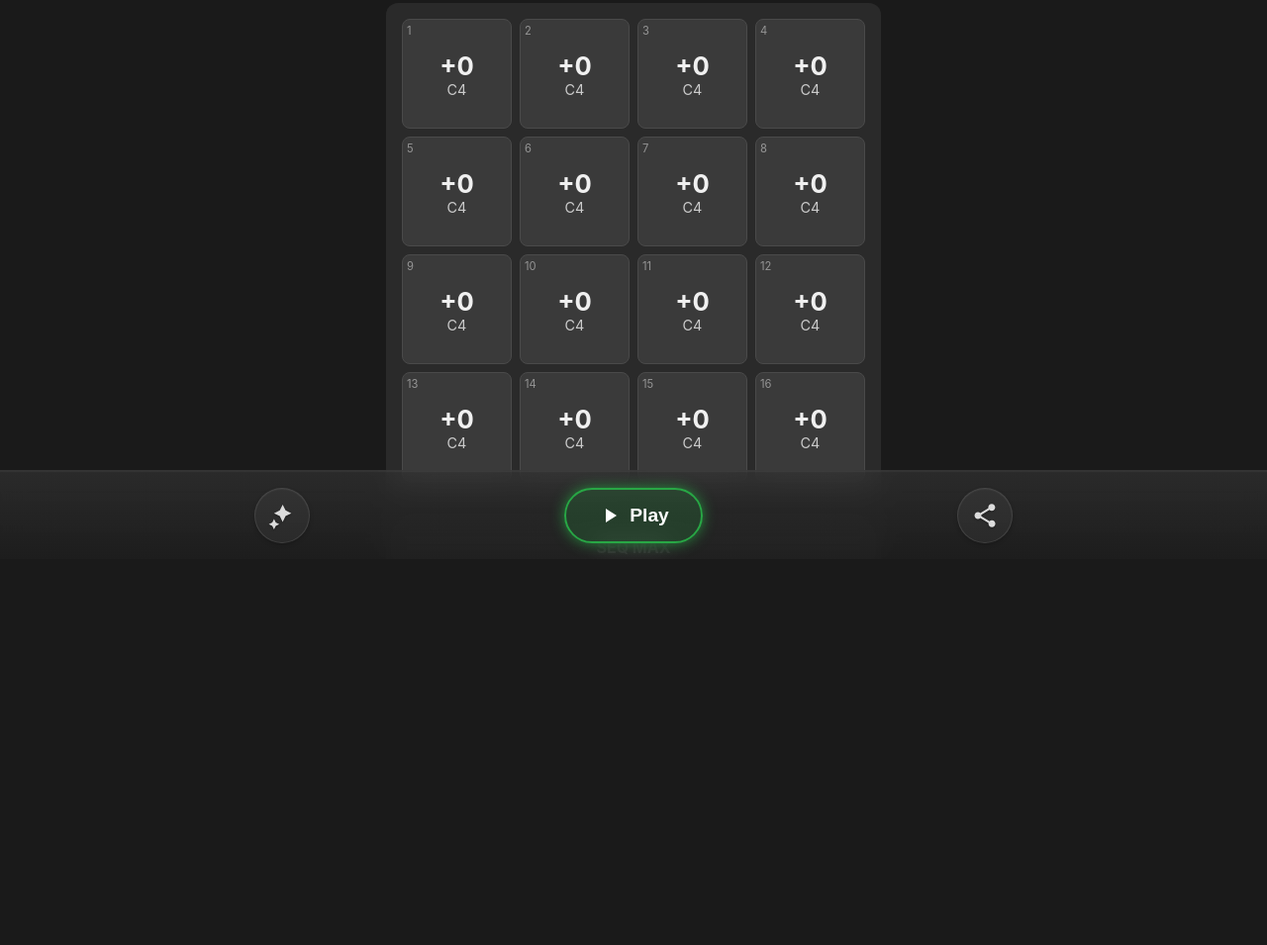
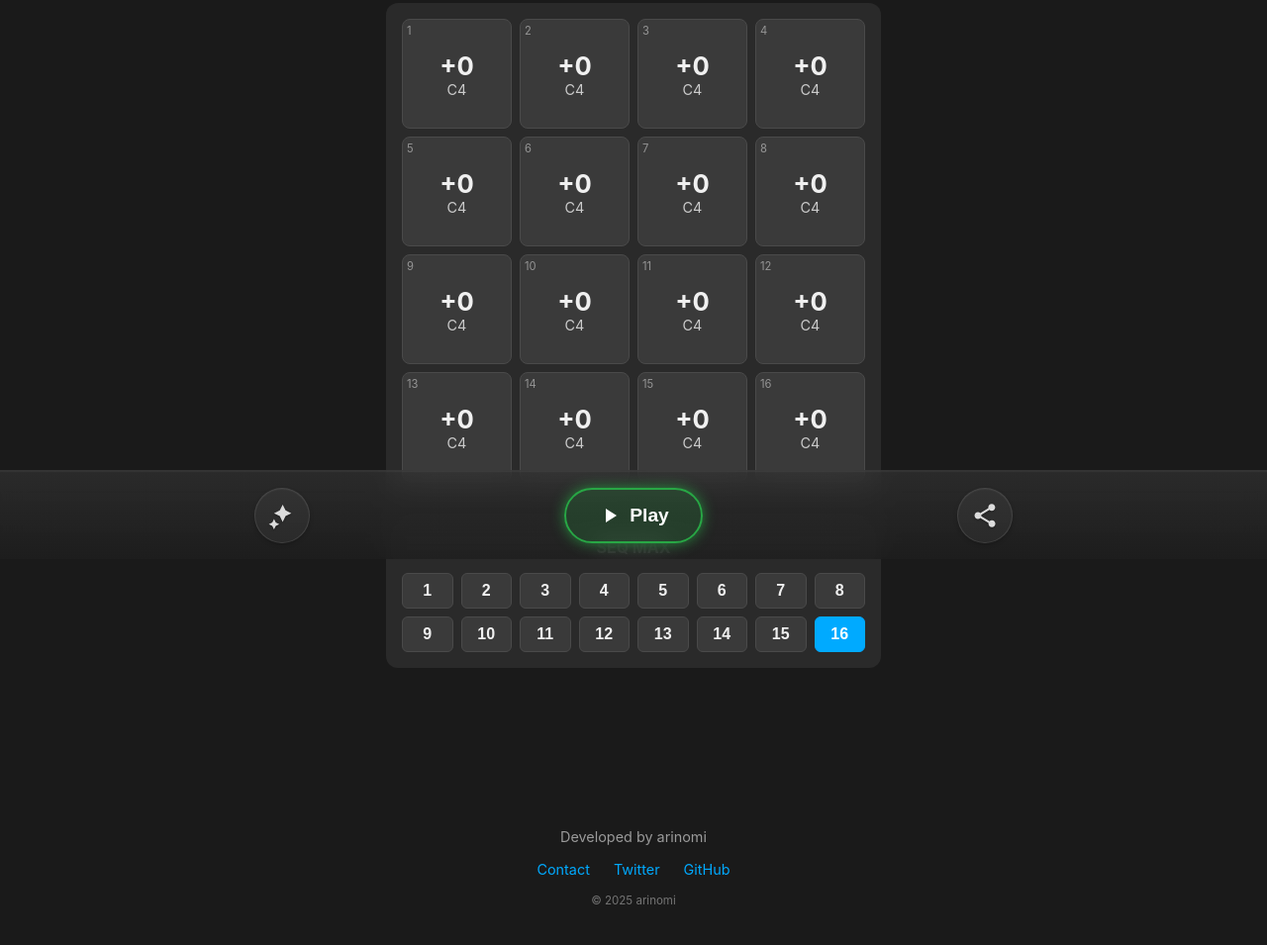
Before and after one commit to arinomin/mobile-transpose, a plain HTML site: page index.html in a window 1280 px wide. Shown: the part 235-1190 px from the top of the page at 99% size. Before the commit the page ends 800 px from the top, so only its background shows below. Drawn offline with Linux system fonts and the light colour scheme.

Commit message:
フッター情報の付加

```diff
--- a/index.html
+++ b/index.html
@@ -265,6 +265,16 @@
         </div>
     </div>
 
+    <footer class="app-footer">
+        <p>Developed by arinomi</p>
+        <nav class="footer-links">
+            <a href="https://arinomi.replit.app/#contact" target="_blank" rel="noopener noreferrer">Contact</a>
+            <a href="https://x.com/arinomi_loop" target="_blank" rel="noopener noreferrer">Twitter</a>
+            <a href="https://github.com/arinomin/mobile-transpose" target="_blank" rel="noopener noreferrer">GitHub</a>
+        </nav>
+        <p class="copyright">&copy; 2025 arinomi</p>
+    </footer>
+
     <script type="module" src="js/main.js"></script>
 </body>
 </html>
--- a/style.css
+++ b/style.css
@@ -17,11 +17,6 @@
 }
 
 /* --- Base & Container --- */
-html, body {
-    height: 100%;
-    overflow: hidden; /* Prevent bounce effect on mobile */
-}
-
 body {
     font-family: -apple-system, BlinkMacSystemFont, 'Segoe UI', Roboto, sans-serif;
     background-color: var(--primary-bg);
@@ -31,10 +26,8 @@ body {
 }
 
 .container {
-    height: 100%;
-    overflow-y: auto; /* Make container scrollable */
     padding: 16px;
-    padding-bottom: var(--footer-height); /* Space for the footer */
+    padding-bottom: calc(var(--footer-height) + 20px); /* Space for the footer-menu and some extra */
     text-align: center;
 }
 
@@ -871,3 +864,37 @@ input:checked + .slider:before {
 #help-modal-content {
     white-space: pre-wrap;
 }
+
+/* --- App Footer --- */
+.app-footer {
+    text-align: center;
+    padding: 20px 16px 30px;
+    font-size: 0.9em;
+    color: rgba(240, 240, 240, 0.6);
+}
+
+.app-footer p {
+    margin: 8px 0;
+}
+
+.footer-links {
+    display: flex;
+    justify-content: center;
+    gap: 24px;
+    margin: 16px 0;
+}
+
+.footer-links a {
+    color: var(--accent-color);
+    text-decoration: none;
+    transition: opacity 0.2s;
+}
+
+.footer-links a:hover {
+    opacity: 0.8;
+}
+
+.copyright {
+    font-size: 0.8em;
+    opacity: 0.7;
+}
```
